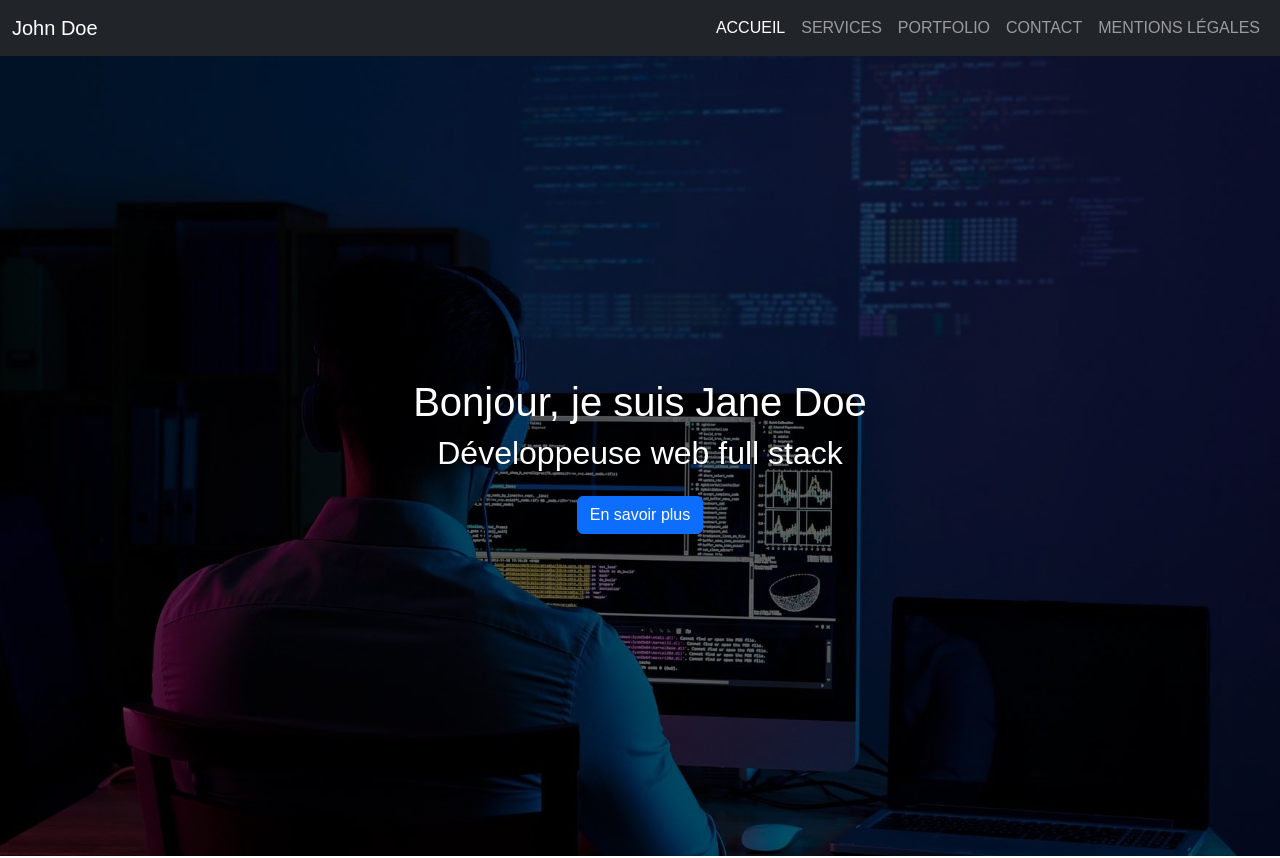
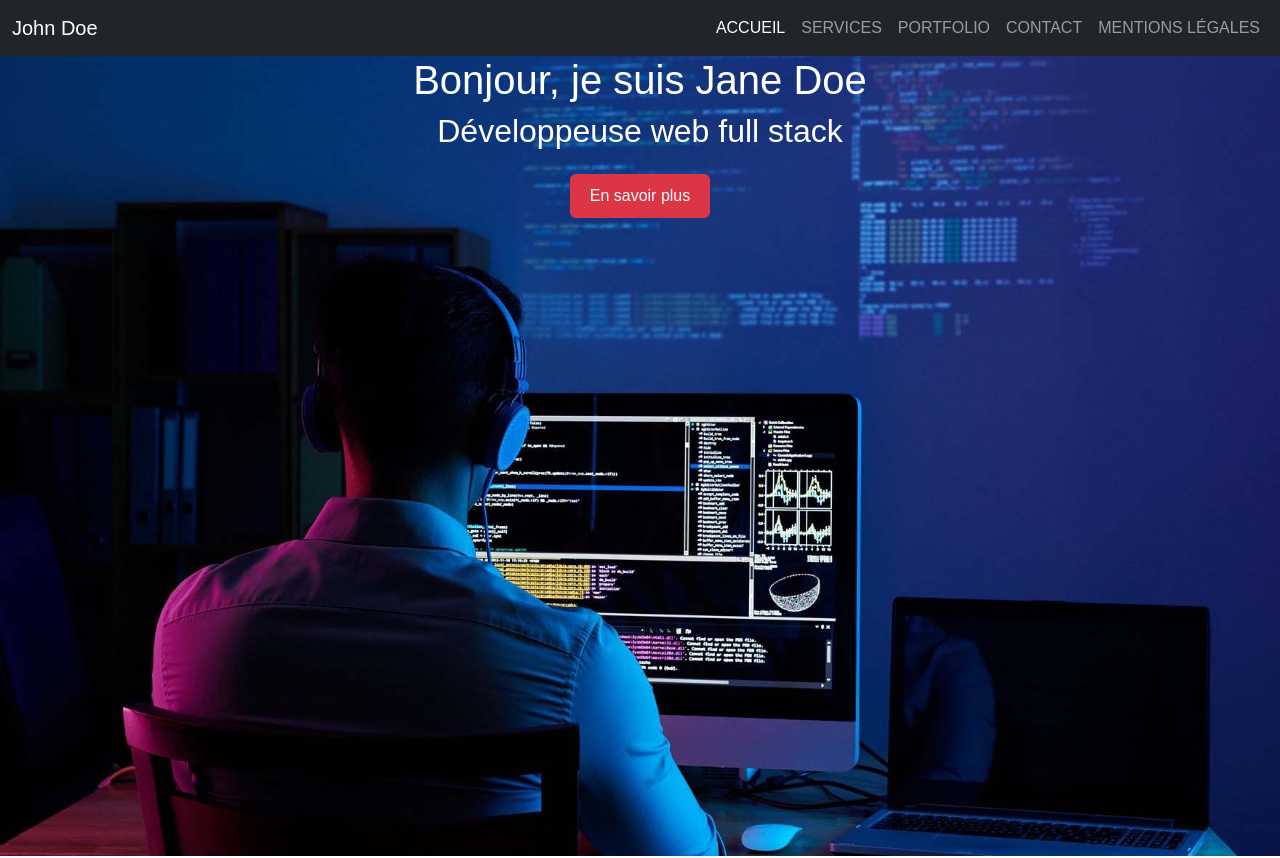
Before and after one commit to Diva-X/portofolio, a React (Create React App) app: page / in a window 1280 px wide. Shown: the top 858 px of the page. Built offline with nearby package versions, Linux system fonts and the light colour scheme.

Commit message:
bouton rouge

```diff
--- a/src/components/Hero/Hero.jsx
+++ b/src/components/Hero/Hero.jsx
@@ -19,7 +19,7 @@ function Hero() {
         <div className="hero-content text-center">
           <h1>Bonjour, je suis Jane Doe</h1>
           <h2>Développeuse web full stack</h2>
-          <button className="btn btn-primary mt-3">En savoir plus</button>
+          <button className="btn btn-custom mt-3">En savoir plus</button>
         </div>
       </div>
     </div>
--- a/src/components/Hero/Hero.scss
+++ b/src/components/Hero/Hero.scss
@@ -1,13 +1,13 @@
-/* Hero.scss */
-.hero-overlay {
-  background-color: rgba(0, 0, 0, 0.6);
-  width: 100%;
-  height: 100%;
-  display: flex;
-  align-items: center;
-  justify-content: center;
+/*couleur bouton rouge Bootstrap*/
+.hero-content button {
+  background-color: #dc3545; // rouge Bootstrap
+  border: none;
+  padding: 10px 20px;
+  font-size: 1rem;
+  color: white;
+  transition: background-color 0.3s ease;
 }
-
-.hero-content {
-  text-align: center;
+/*survol bouton rouge Bootstrap*/
+.hero-content button:hover {
+  background-color: #c82333; // rouge plus sombre au survol
 }
```
